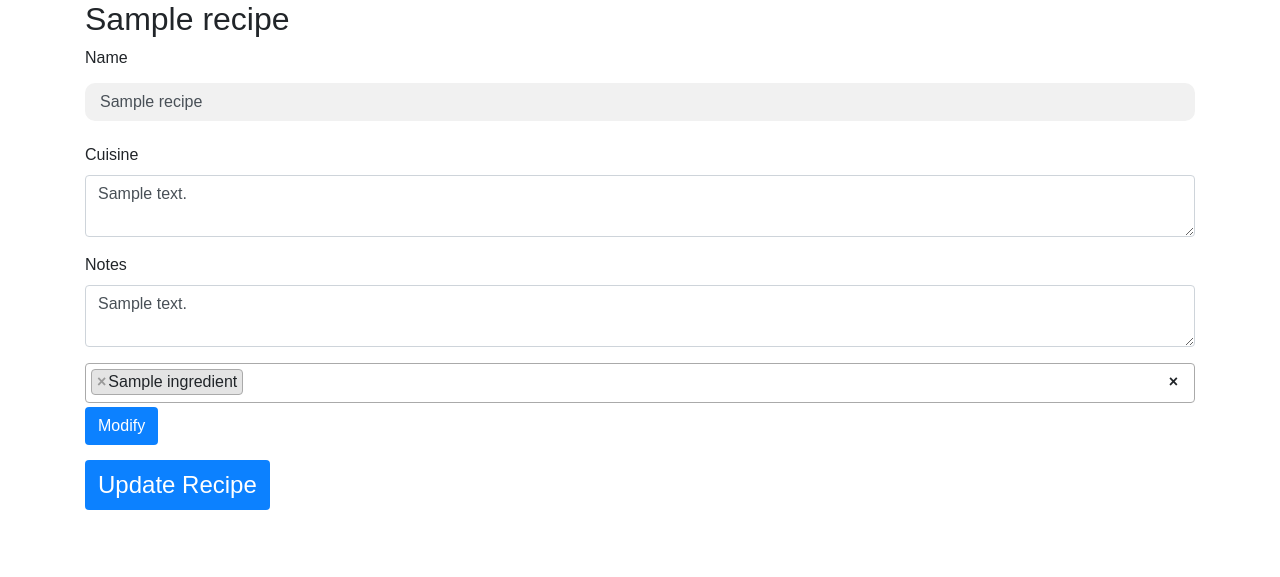
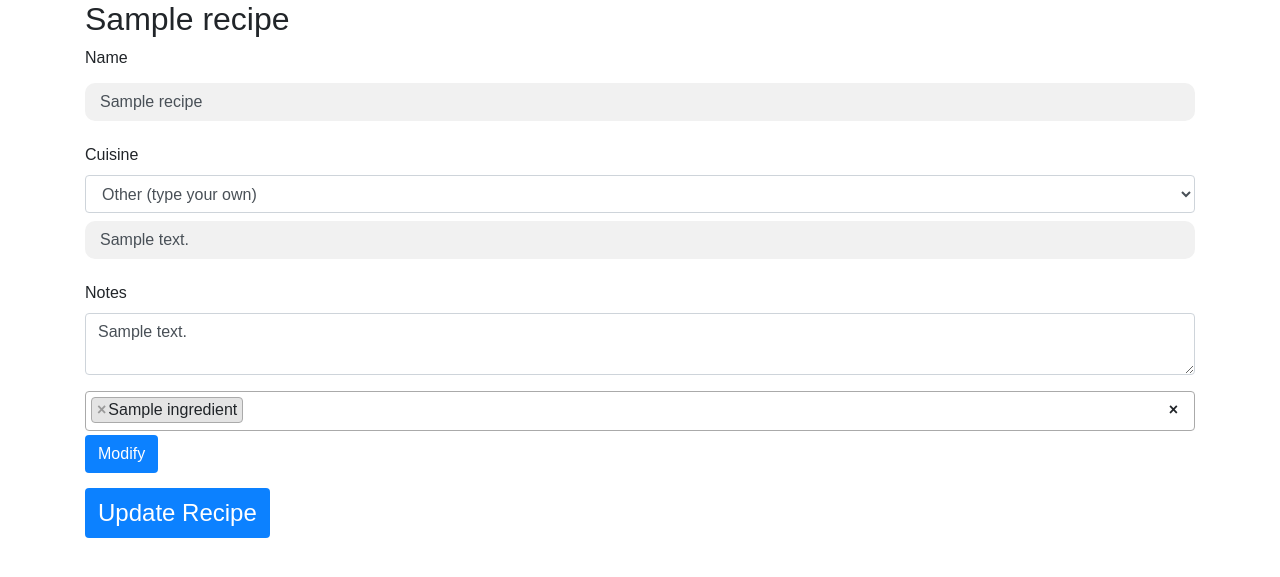
Before and after one commit to jrmusan/meal_planner, a Flask app: page /edit_recipe/1 in a window 1280 px wide. Shown: the part 58-635 px from the top of the page. Run offline with Flask 3, Linux system fonts and the light colour scheme; tables that the repository leaves empty hold one stand-in row (values such as "Sample post"); some libraries are stand-ins or nearby versions.

Commit message:
Updated how Cuisines are handled sitewite to be more userfridently

```diff
--- a/static/js/internal/create.js
+++ b/static/js/internal/create.js
@@ -22,6 +22,12 @@
     let form_data = $('form').serializeArray();
     let post_data = {};
     form_data.forEach(function(pair) { post_data[pair.name] = pair.value; });
+
+    // Handle cuisine - if "other" is selected, use the custom input value
+    if (post_data["cuisine"] === "other") {
+      post_data["cuisine"] = post_data["cuisine-other"] || "";
+    }
+    delete post_data["cuisine-other"];
 
     post_data["selected_ingredients"] = ing_qt_dict_list;
     delete post_data["ingredients"];
--- a/templates/edit_recipe.html
+++ b/templates/edit_recipe.html
@@ -48,6 +48,12 @@
             post_data[pair.name] = pair.value
         })
 
+        // Handle cuisine - if "other" is selected, use the custom input value
+        if (post_data["cuisine"] === "other") {
+            post_data["cuisine"] = post_data["cuisine-other"] || "";
+        }
+        delete post_data["cuisine-other"];
+
         // Add ingredients in to the post_data
         post_data["selected_ingredients"] = ing_qt_dict_list
         // Remove un-nedded key/val
@@ -77,8 +83,19 @@
 
     <div class="form-group">
         <label for="content">Cuisine</label>
-        <textarea name="cuisine" placeholder="Cuisine type"
-            class="form-control">{{ recipe.cuisine }}</textarea>
+        <select name="cuisine" id="cuisine-select" class="form-control">
+            <option value="">Select a cuisine...</option>
+            <option value="American" {% if recipe.cuisine == 'American' %}selected{% endif %}>American</option>
+            <option value="Asian" {% if recipe.cuisine == 'Asian' %}selected{% endif %}>Asian</option>
+            <option value="Chinese" {% if recipe.cuisine == 'Chinese' %}selected{% endif %}>Chinese</option>
+            <option value="Indian" {% if recipe.cuisine == 'Indian' %}selected{% endif %}>Indian</option>
+            <option value="Italian" {% if recipe.cuisine == 'Italian' %}selected{% endif %}>Italian</option>
+            <option value="Mexican" {% if recipe.cuisine == 'Mexican' %}selected{% endif %}>Mexican</option>
+            <option value="other" {% if recipe.cuisine and recipe.cuisine not in ['American', 'Asian', 'Chinese', 'Indian', 'Italian', 'Mexican'] %}selected{% endif %}>Other (type your own)</option>
+        </select>
+        <input type="text" id="cuisine-other" name="cuisine-other" class="form-control mt-2" placeholder="Enter custom cuisine"
+               value="{% if recipe.cuisine and recipe.cuisine not in ['American', 'Asian', 'Chinese', 'Indian', 'Italian', 'Mexican'] %}{{ recipe.cuisine }}{% endif %}"
+               style="{% if recipe.cuisine and recipe.cuisine not in ['American', 'Asian', 'Chinese', 'Indian', 'Italian', 'Mexican'] %}display: block;{% else %}display: none;{% endif %}">
     </div>
 
     <!-- The fancy stuff with the |join is used to combine the notes list so it can be on new lines! -->
@@ -136,6 +153,15 @@
             placeholder: "Select ingredients",
             allowClear: true
         });
+
+        // Handle cuisine dropdown "Other" option
+        $('#cuisine-select').on('change', function() {
+            if ($(this).val() === 'other') {
+                $('#cuisine-other').show().focus();
+            } else {
+                $('#cuisine-other').hide().val('');
+            }
+        });
     });
 </script>
 
```
Also changed, not shown: templates/create.html (+20 -1 lines).
